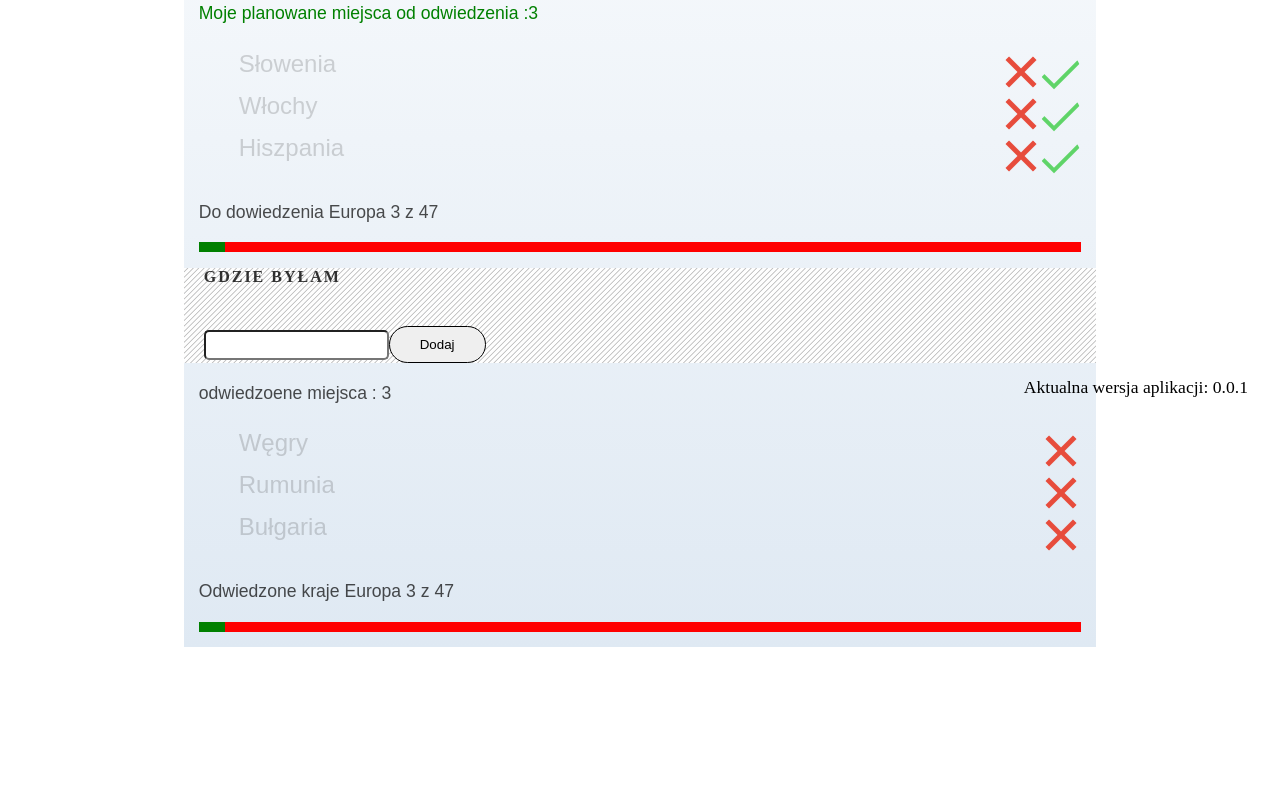
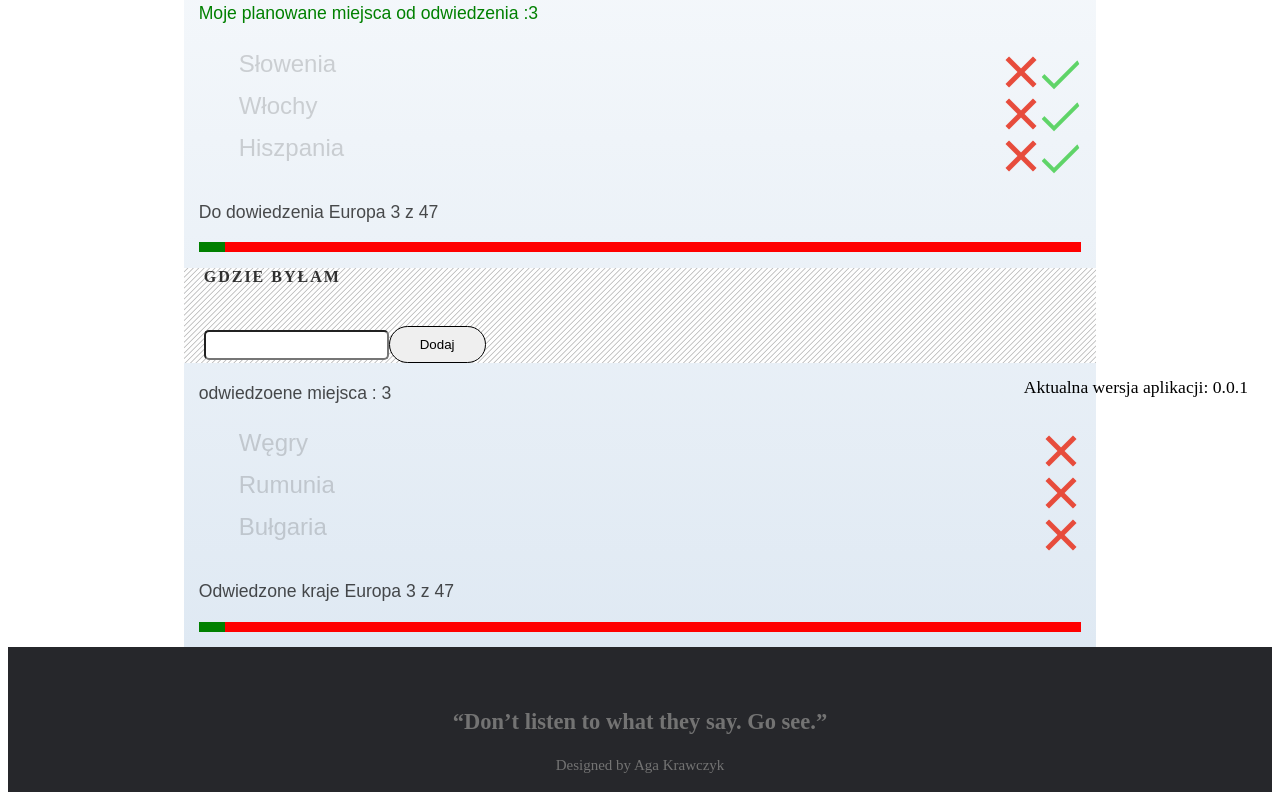
Before and after one commit to aga555/AngularaAplication, an Angular app: page / in a window 1280 px wide. Shown: the part 376-1176 px from the top of the page. Before the commit the page ends 1031 px from the top, so only its background shows below. Built offline with nearby package versions, Linux system fonts and the light colour scheme.

Commit message:
# footer

```diff
--- a/src/index.html
+++ b/src/index.html
@@ -11,4 +11,14 @@
 <body>
   <app-root></app-root>
 </body>
+
+  <footer class="site-footer">
+  <h2> “Don’t listen to what they say. Go see.”</h2>
+    <p> Designed by Aga Krawczyk
+    </p>
+
+  </footer>
+
+
+
 </html>
--- a/src/styles.css
+++ b/src/styles.css
@@ -136,3 +136,18 @@ input {
   background-color: green;
   height: 100%;
 }
+footer{
+  height: 10vh;
+  background-color: grey;
+  color: antiquewhite;
+
+}
+.site-footer
+{
+  background-color:#26272b;
+  padding:45px 0 20px;
+  font-size:15px;
+  line-height:24px;
+  color:#737373;
+  text-align: center;
+}
```
